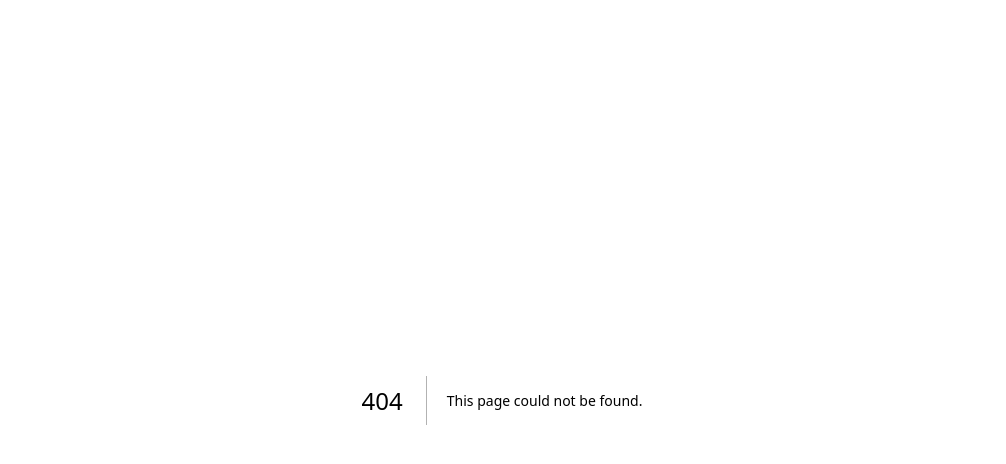
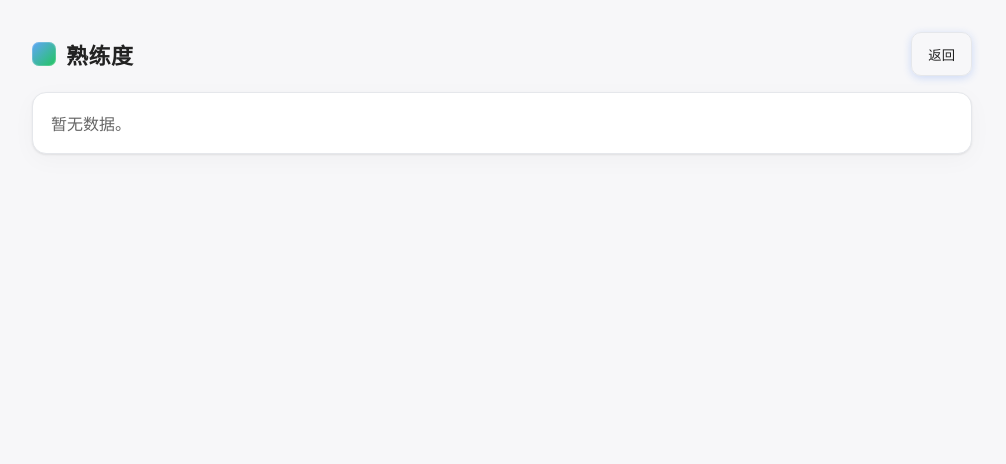
Before and after one commit to BeastOrange/gas_valves_equipments_memory, a Next.js app: page /proficiency in a window 1280 px wide. Before the commit this address had no page. Shown: the top 464 px of the page, without its empty margins (138-1144 px from the left). Built offline with nearby package versions, Linux system fonts and the light colour scheme.

Commit message:
feat: add Proficiency page and topbar button to view proficiency in new tab

```diff
--- a/app/page.tsx
+++ b/app/page.tsx
@@ -321,6 +321,7 @@ export default function Page() {
           </div>
         </div>
         <div className="actions">
+          <button onClick={() => window.open('/proficiency', '_blank')}>熟练度</button>
           <button onClick={() => window.open('/wrongbook', '_blank')}>错题本</button>
           <button onClick={() => setShowDonate(true)}>支持作者</button>
           <button onClick={() => setTheme(theme === 'light' ? 'dark' : 'light')}>切换主题</button>
--- /dev/null
+++ b/app/proficiency/page.tsx
@@ -0,0 +1,71 @@
+'use client';
+import { useEffect, useMemo, useState } from 'react';
+
+type ProfRec = { correct: number; wrong: number; level: number };
+const PROF_KEY = 'web-proficiency';
+
+export default function ProficiencyPage() {
+  const [themeReady, setThemeReady] = useState(false);
+
+  useEffect(() => {
+    if (typeof window !== 'undefined') {
+      const saved = window.localStorage.getItem('quiz-theme') || 'light';
+      document.body.classList.toggle('dark', saved === 'dark');
+      const onStorage = (e: StorageEvent) => { if (e.key === 'quiz-theme') document.body.classList.toggle('dark', (e.newValue||'light') === 'dark'); };
+      window.addEventListener('storage', onStorage);
+      setThemeReady(true);
+      return () => window.removeEventListener('storage', onStorage);
+    }
+  }, []);
+
+  const items = useMemo(() => {
+    try {
+      const raw = typeof window !== 'undefined' ? window.localStorage.getItem(PROF_KEY) : null;
+      const obj: Record<string, ProfRec> = raw ? JSON.parse(raw) : {};
+      const arr = Object.entries(obj).map(([k, v]) => ({ key: k, ...v })).sort((a,b) => (b.level - a.level) || (b.correct - a.correct) || (a.key.localeCompare(b.key)));
+      return arr;
+    } catch { return []; }
+  }, [themeReady]);
+
+  return (
+    <div className="container">
+      <div className="topbar">
+        <div className="brand"><div className="logo" aria-hidden="true" /><h1>熟练度</h1></div>
+        <div className="actions"><button onClick={()=>window.open('/', '_self')}>返回</button></div>
+      </div>
+
+      <section className="panel">
+        {items.length === 0 ? (
+          <div style={{color:'var(--muted)'}}>暂无数据。</div>
+        ) : (
+          <table style={{width:'100%', borderCollapse:'separate', borderSpacing:0}}>
+            <thead>
+              <tr style={{textAlign:'left', color:'var(--muted)'}}>
+                <th style={{padding:'8px 6px'}}>类别|位号</th>
+                <th style={{padding:'8px 6px'}}>正确</th>
+                <th style={{padding:'8px 6px'}}>错误</th>
+                <th style={{padding:'8px 6px'}}>熟练度</th>
+              </tr>
+            </thead>
+            <tbody>
+              {items.map(it => (
+                <tr key={it.key}>
+                  <td style={{padding:'8px 6px', borderTop:'1px solid var(--border)'}}>{it.key}</td>
+                  <td style={{padding:'8px 6px', borderTop:'1px solid var(--border)'}}>{it.correct}</td>
+                  <td style={{padding:'8px 6px', borderTop:'1px solid var(--border)'}}>{it.wrong}</td>
+                  <td style={{padding:'8px 6px', borderTop:'1px solid var(--border)'}}>
+                    <div style={{display:'flex', gap:6}}>
+                      {Array.from({length:5}).map((_,i)=>(
+                        <div key={i} className={'dot' + (i < it.level ? ' active' : '')} />
+                      ))}
+                    </div>
+                  </td>
+                </tr>
+              ))}
+            </tbody>
+          </table>
+        )}
+      </section>
+    </div>
+  );
+}
```
